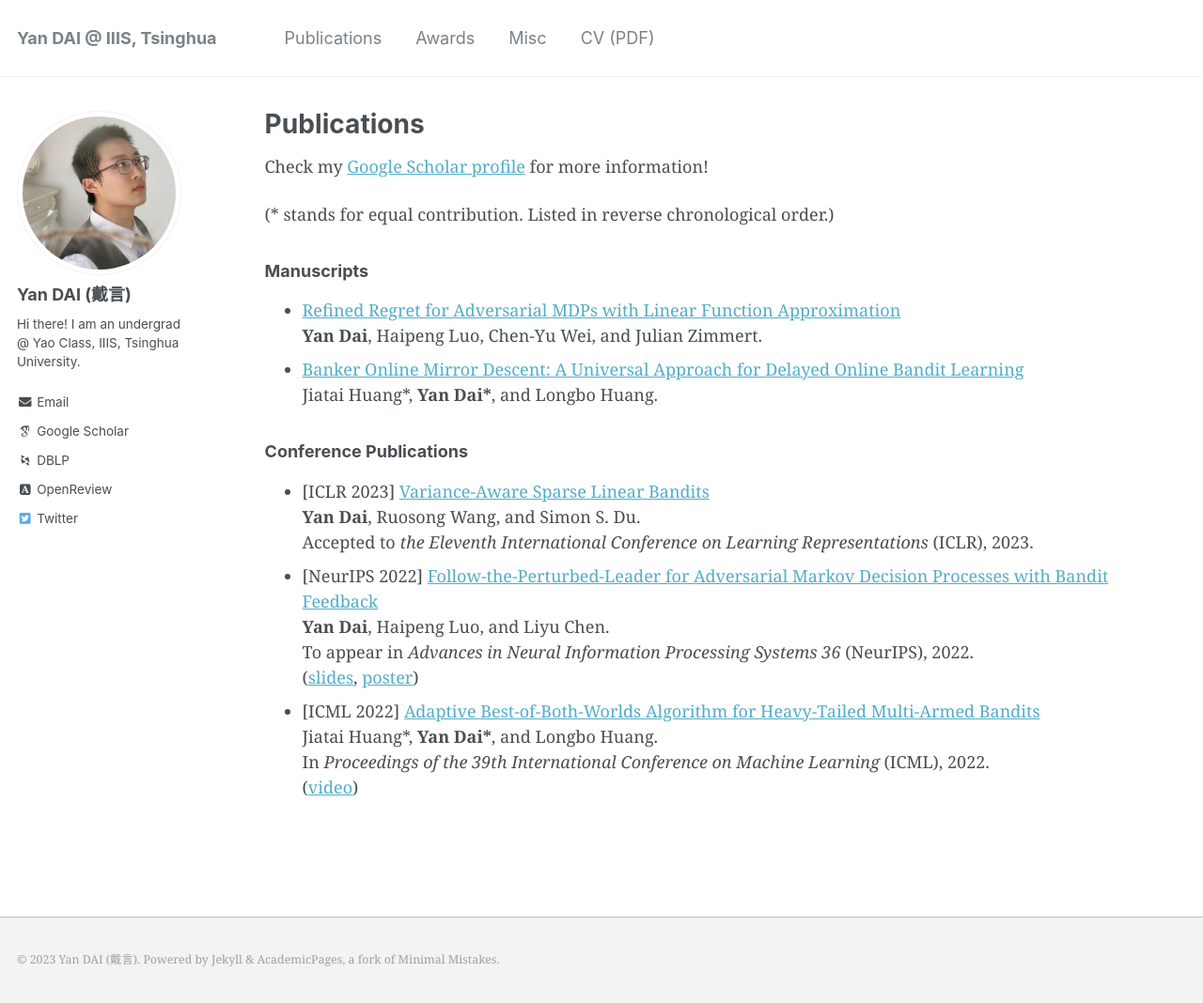
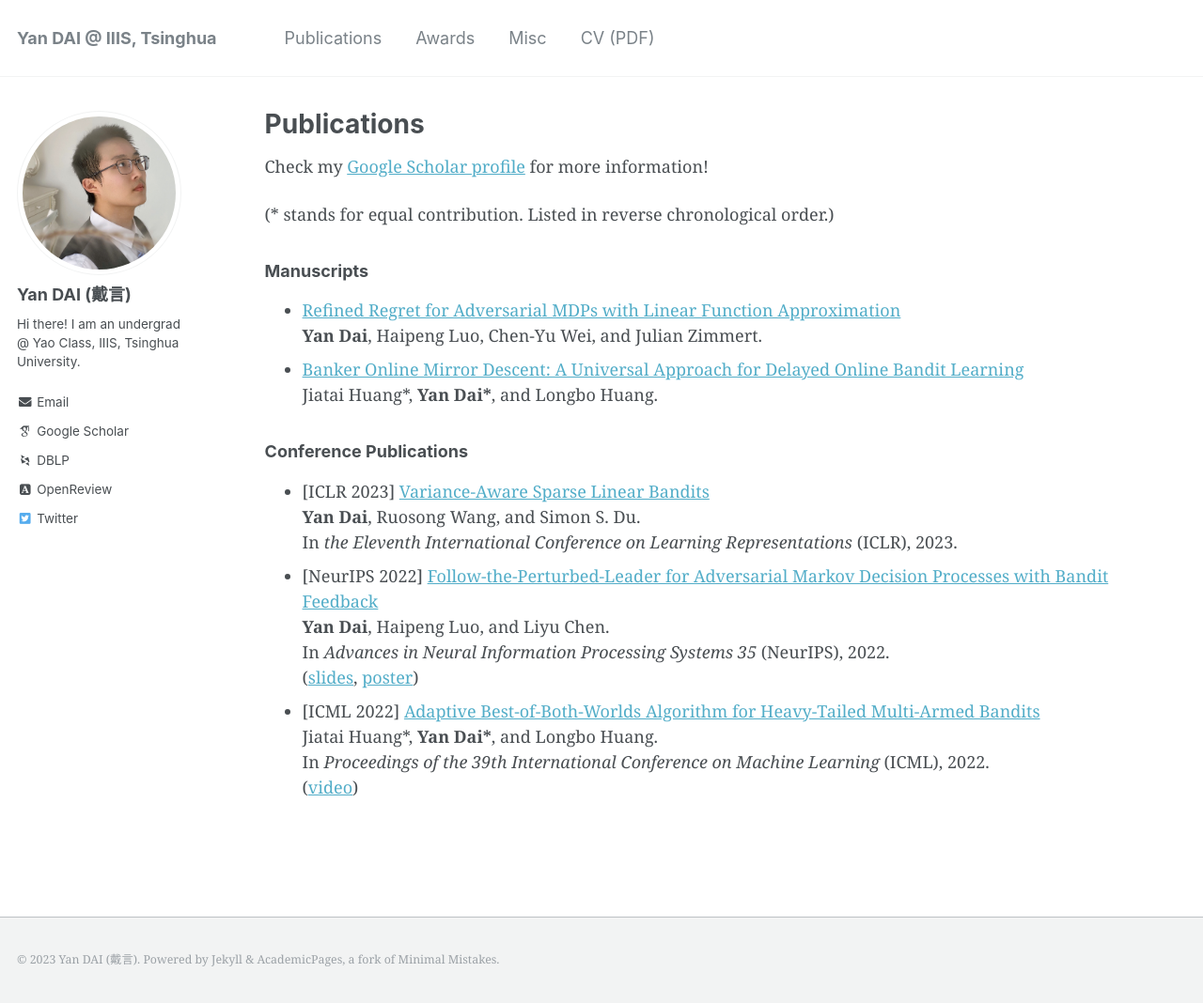
Before and after one commit to yandaichn/yandaichn.github.io, a Jekyll site: the page built from _pages/publications.md, in a window 1280 px wide and 1068 px high. Shown: the whole window at 94% size. Built offline with Jekyll 4.4.1, drawn with Linux system fonts in a browser that asks for light colours; some web fonts are replaced.

Commit message:
Update CV

```diff
--- a/_pages/publications.md
+++ b/_pages/publications.md
@@ -18,10 +18,10 @@ Check my [Google Scholar profile](https://scholar.google.com/citations?user=gkG4
 ### Conference Publications
 *   \[ICLR 2023\] [Variance-Aware Sparse Linear Bandits](https://arxiv.org/abs/2205.13450)
     **Yan Dai**, Ruosong Wang, and Simon S. Du.
-    Accepted to *the Eleventh International Conference on Learning Representations* (ICLR), 2023.
+    In *the Eleventh International Conference on Learning Representations* (ICLR), 2023.
 *   \[NeurIPS 2022\] [Follow-the-Perturbed-Leader for Adversarial Markov Decision Processes with Bandit Feedback](https://arxiv.org/abs/2205.13451)
     **Yan Dai**, Haipeng Luo, and Liyu Chen.
-    To appear in *Advances in Neural Information Processing Systems 36* (NeurIPS), 2022.
+    In *Advances in Neural Information Processing Systems 35* (NeurIPS), 2022.
     ([slides](/files/slides_NeurIPS2022_FTPL_for_AMDP.pdf), [poster](/files/poster_NeurIPS2022_FTPL_for_AMDP.pdf))
 *   \[ICML 2022\] [Adaptive Best-of-Both-Worlds Algorithm for Heavy-Tailed Multi-Armed Bandits](https://arxiv.org/abs/2201.11921)
     Jiatai Huang\*, **Yan Dai\***, and Longbo Huang.
```
